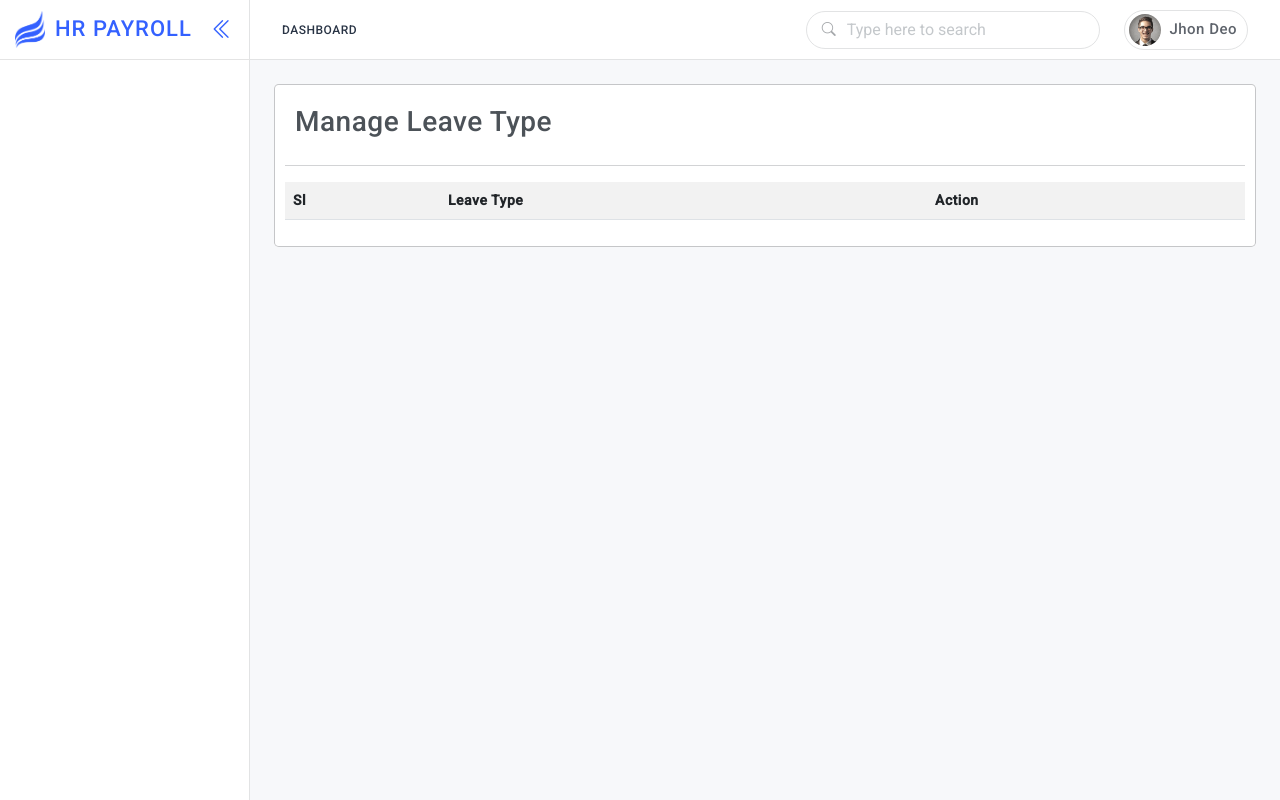
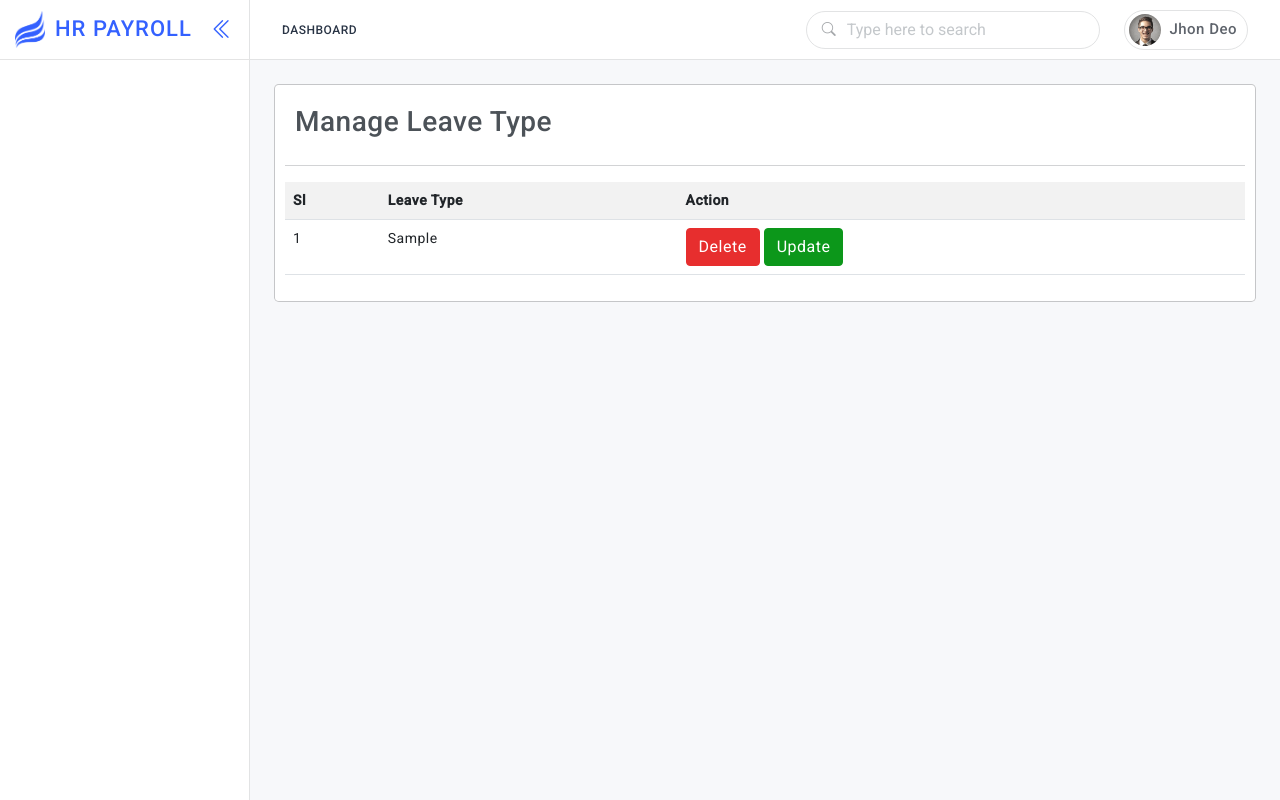
Before and after one commit to friends-team-isdb/HR_Payroll, a PHP site: page /leaveTypeManage.php in a window 1280 px wide. Run offline with PHP 8.4, Linux system fonts and the light colour scheme; tables that the repository leaves empty hold one stand-in row (values such as "Sample post"); lists and menus that the app fills with data are empty; some libraries are stand-ins or nearby versions.

Commit message:
lTM done

```diff
--- a/leaveTypeManage.php
+++ b/leaveTypeManage.php
@@ -79,7 +79,22 @@
                      <th>Leave Type</th>
                      <th>Action</th>
                  </tr>
-
+                 <?php
+                    include 'connect.php';
+                    $n=1;
+                    $sql = "SELECT * FROM leave_type";
+                    $query=mysqli_query($conn,$sql);
+                    while($row=mysqli_fetch_array($query)){
+                    ?>
+                    <tr>
+                      <td><?php echo $n++ ?></td>
+                      <td><?php echo $row[1] ?></td>
+                      <td>
+                        <a class="btn btn-danger" href="delete.php?aid=<?php echo $row[0]?>">Delete</a>
+                        <a class="btn btn-success" href="update.php?aid=<?php echo $row[0]?>">Update</a>
+                      </td>
+                    </tr>
+                    <?php }?>
 
               </table>
           </div>
```
